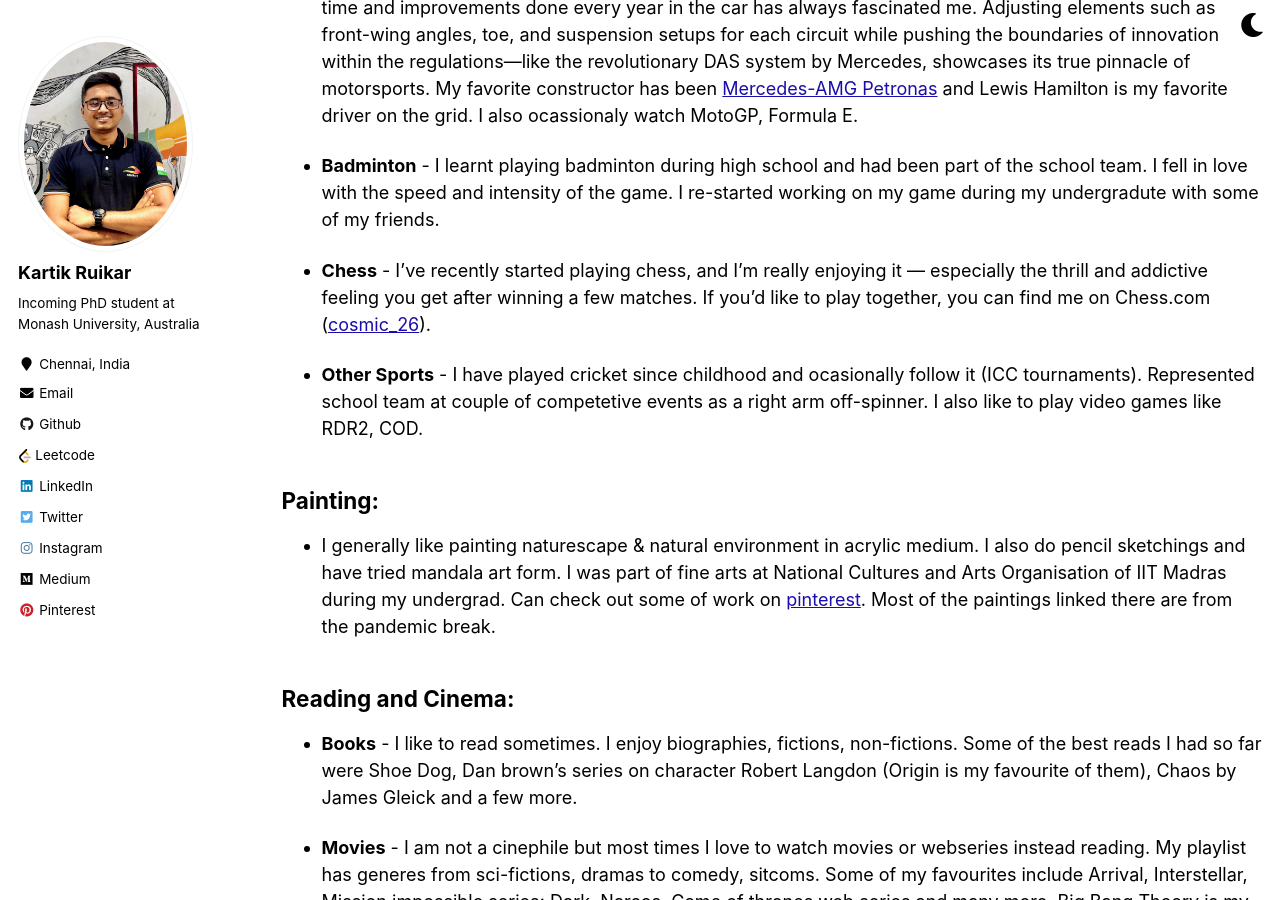
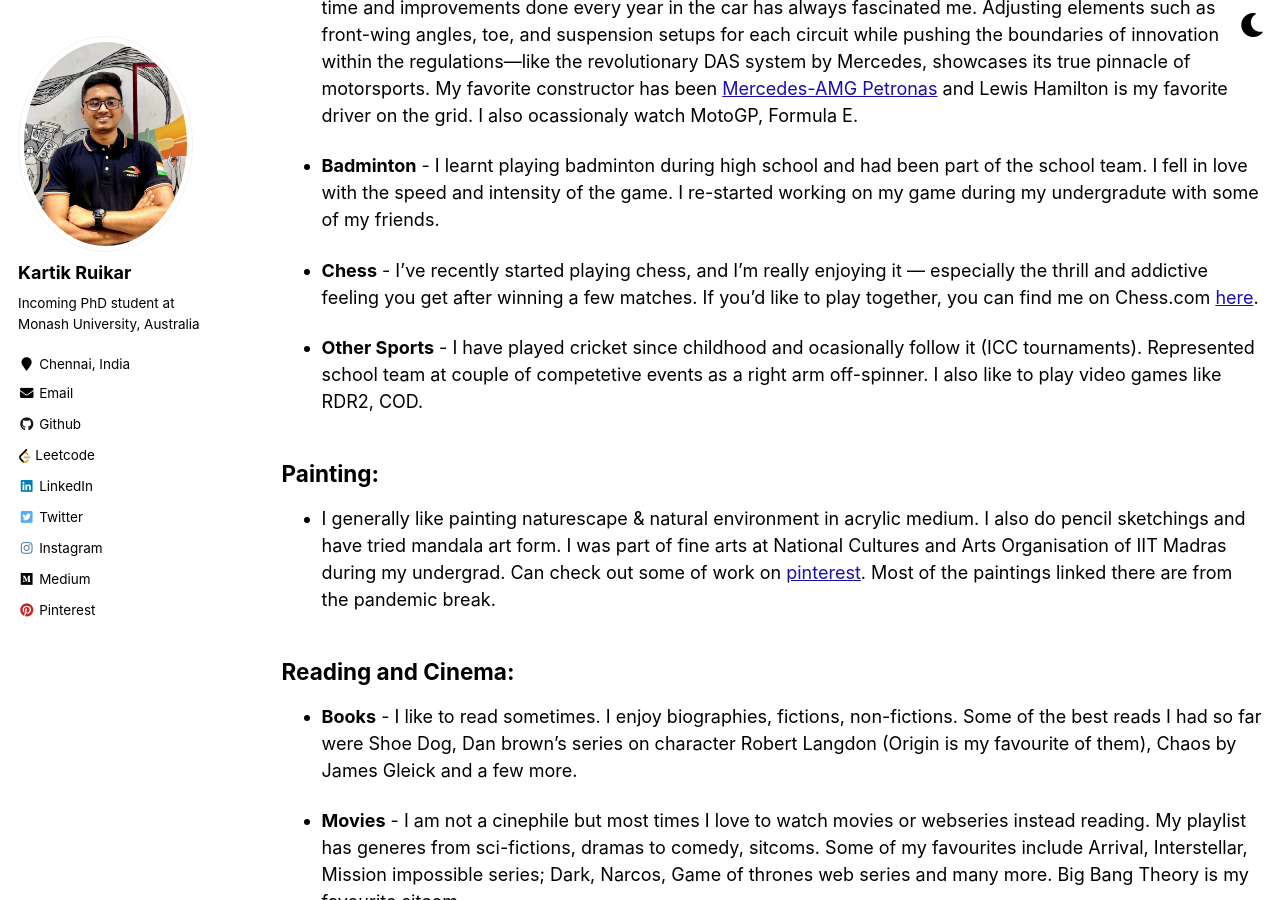
Before and after one commit to Kartik2605/Kartik2605.github.io, a Jekyll site: the page built from _pages/other.md, in a window 1280 px wide and 900 px high, scrolled down 302 px. Built offline with Jekyll 4.4.1, drawn with Linux system fonts in a browser that asks for light colours; our own code applies the rules of GitHub Pages for plain Markdown files.

Commit message:
changes in About me 9

```diff
--- a/_pages/other.md
+++ b/_pages/other.md
@@ -15,7 +15,7 @@ redirect_from:
 
 * **Badminton** - I learnt playing badminton during high school and had been part of the school team. I fell in love with the speed and intensity of the game. I re-started working on my game during my undergradute with some of my friends.
 
-* **Chess** - I've recently started playing chess, and I'm really enjoying it — especially the thrill and addictive feeling you get after winning a few matches. If you'd like to play together, you can find me on Chess.com ([cosmic_26](https://www.chess.com/member/cosmic_26)).
+* **Chess** - I've recently started playing chess, and I'm really enjoying it — especially the thrill and addictive feeling you get after winning a few matches. If you'd like to play together, you can find me on Chess.com [here](https://www.chess.com/member/cosmic_26).
 
 * **Other Sports** - I have played cricket since childhood and ocasionally follow it (ICC tournaments). Represented school team at couple of competetive events as a right arm off-spinner. I also like to play video games like RDR2, COD.
 
```
